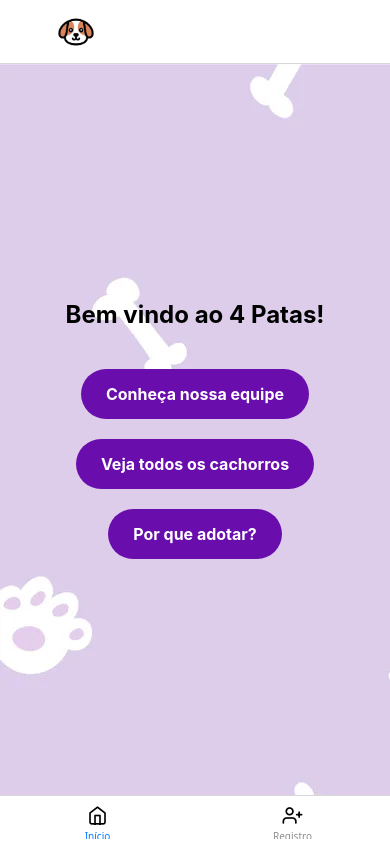
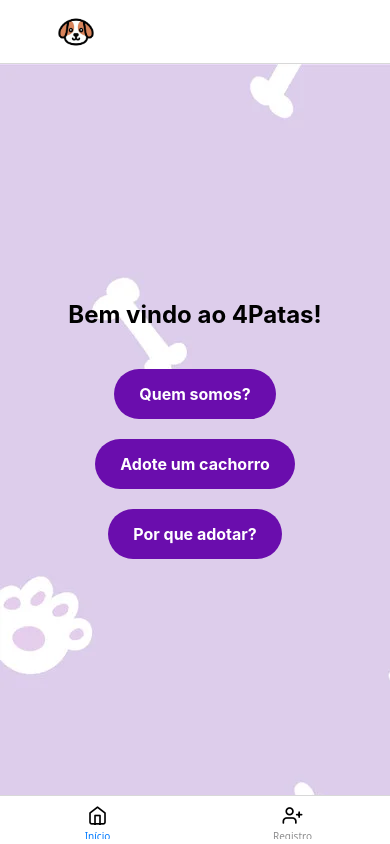
Before and after one commit to juvascoli/checkpoint2-mobile, a React Native app in the folder checkpointMobile/: screen /Home in a window 390 px wide. Built offline with nearby package versions, Linux system fonts and the light colour scheme.

Commit message:
paragrafo

```diff
--- a/checkpointMobile/src/Telas/Dogs.jsx
+++ b/checkpointMobile/src/Telas/Dogs.jsx
@@ -3,6 +3,7 @@ import { View, FlatList, Image, Text, StyleSheet, Dimensions, ImageBackground }
 
 const { width, height } = Dimensions.get("window")
 const IMAGE_WIDTH = width
+
 
 export default function DogImagesScreen() {
     const [dogImages, setDogImages] = useState([])
@@ -23,6 +24,7 @@ export default function DogImagesScreen() {
     useEffect(() => {
       fetchDogImages()
     }, [])
+
 
     const renderItem = ({ item }) => (
       <ImageBackground
@@ -52,6 +54,7 @@ export default function DogImagesScreen() {
           <FlatList
             data={dogImages}
             renderItem={renderItem}
+
             keyExtractor={(item, index) => index.toString()}
             numColumns={2}
             columnWrapperStyle={styles.columnWrapper}
--- a/checkpointMobile/src/Telas/Home.jsx
+++ b/checkpointMobile/src/Telas/Home.jsx
@@ -8,14 +8,14 @@ export default function Home({ navigation }) {
     <ImageBackground
     source={require('../../assets/bg.png')}
     style={styles.container}>
-      <Text style={styles.title}>Bem vindo ao 4 Patas!</Text>
+      <Text style={styles.title}>Bem vindo ao 4Patas!</Text>
 
       <TouchableOpacity style={styles.button} onPress={() => navigation.navigate("Us")}>
-        <Text style={styles.subtitle}>Conheça nossa equipe</Text>
+        <Text style={styles.subtitle}>Quem somos?</Text>
       </TouchableOpacity>
 
       <TouchableOpacity style={styles.button}  onPress={() => navigation.navigate("Dogs") }>
-        <Text style={styles.subtitle}>Veja todos os cachorros</Text>
+        <Text style={styles.subtitle}>Adote um cachorro</Text>
       </TouchableOpacity>
 
       <TouchableOpacity style={styles.button}  onPress={() => navigation.navigate("Description")}>
--- a/checkpointMobile/src/Telas/Us.jsx
+++ b/checkpointMobile/src/Telas/Us.jsx
@@ -18,7 +18,8 @@ export default function Us() {
     <ImageBackground
     source={require('../../assets/bg.png')}
     style={styles.container}>
-      <Text style={styles.title}>Membros</Text>
+      <Text style={styles.title}>Quem somos?</Text>
+
       <ScrollView contentContainerStyle={styles.membrosContainer}>
         <Equipe
           imageSource={require("../../assets/matheus.png")}
@@ -32,7 +33,17 @@ export default function Us() {
           rm="558785"
           githubUrl="https://github.com/juvascoli"
         />
+
       </ScrollView>
+
+      <Text
+      style={styles.paragraph}>
+        A gente acredita que todo animal de rua merece um lar.
+        Por isso, trabalhamos para conectar os cães que estão em abrigos
+        com pessoas que estejam procurando por um pet pra chamar de seu.
+        </Text>
+
+
     </ImageBackground>
   );
 }
@@ -56,6 +67,7 @@ const styles = StyleSheet.create({
   },
   membrosContainer: {
     flex: 1,
+    flexDirection: 'row',
     alignItems: "center",
     justifyContent: 'center'
   },
@@ -84,5 +96,13 @@ const styles = StyleSheet.create({
     borderRadius: 19,
     alignSelf: 'center',
     marginTop: 20
+  },
+  paragraph:{
+    backgroundColor: '#DDA0DD',
+    padding: 15,
+    borderRadius: 20,
+    marginBottom: 70,
+    marginHorizontal: 30,
+    fontWeight: 'bold'
   }
 });
```
